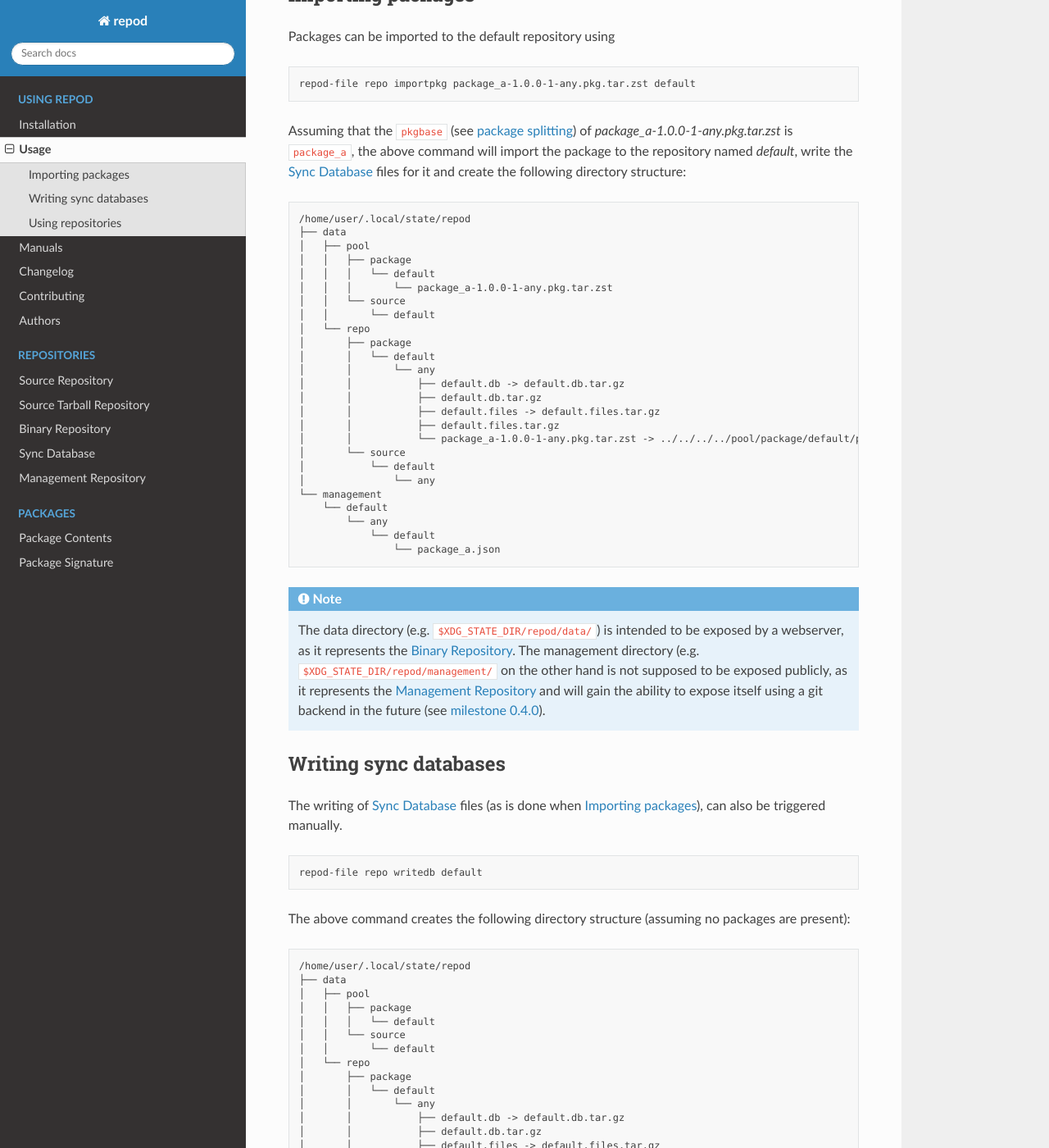
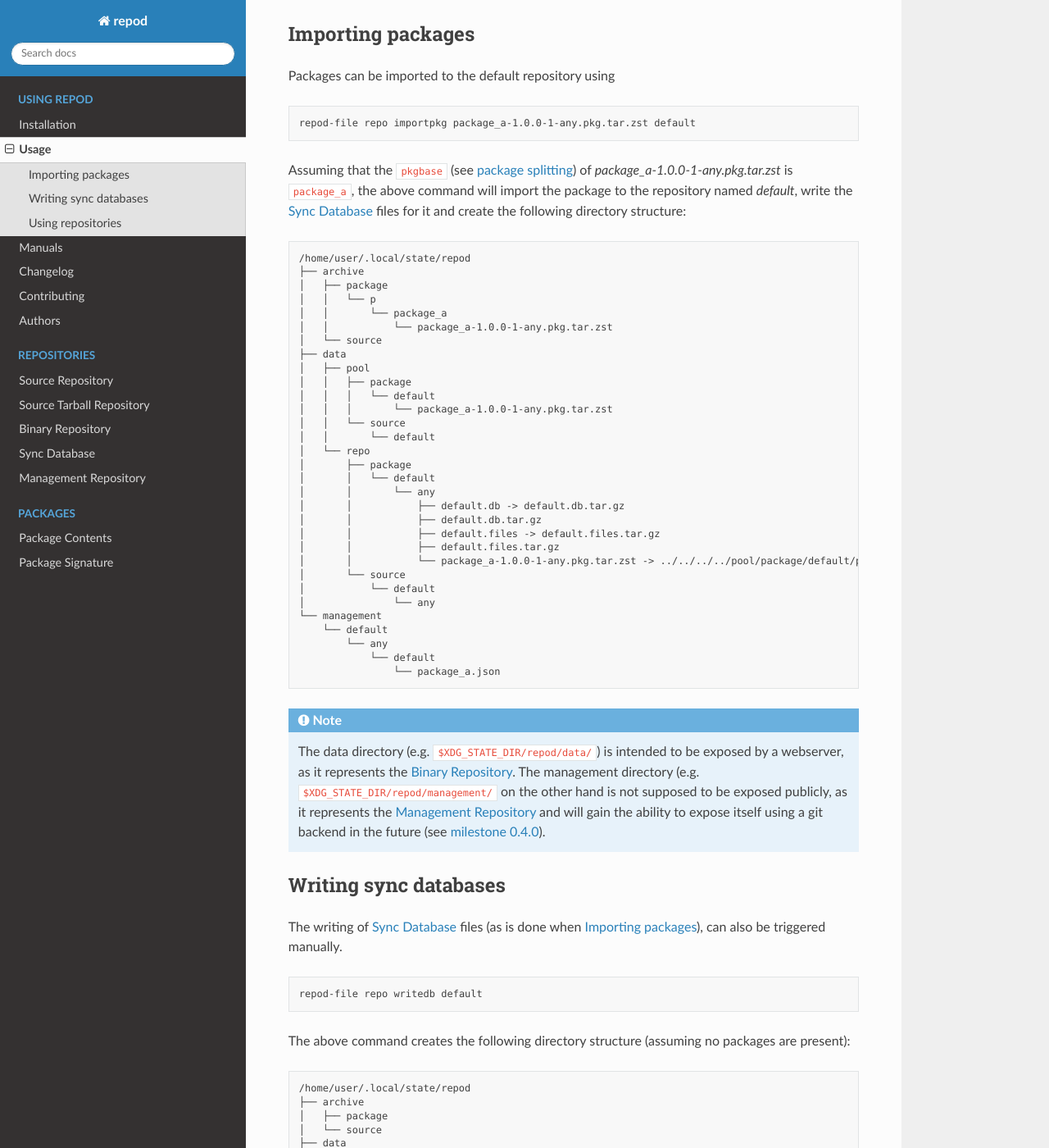
Before and after one commit to archlinux/repod, a Sphinx documentation site: the page built from docs/repod/usage.rst, in a window 1280 px wide and 1400 px high, scrolled down 921 px. Shown: the whole window at 82% size. Built offline with Sphinx 7.4.7 and the Read the Docs theme 2.0.0, drawn with Linux system fonts in a browser that asks for light colours; some of the changed text lies outside the part shown.

Commit message:
Extend usage information with archiving details
docs/repod/usage.rst:
Add details about archiving directories structure, when importing
packages.

```diff
--- a/docs/repod/usage.rst
+++ b/docs/repod/usage.rst
@@ -13,9 +13,11 @@ files and repositories.
   The ``repod-file`` tool is currently still limited in scope. It can
 
   * import packages to existing repositories
+  * update packages in existing repositories
   * write repository sync databases
   * inspect package files
   * write JSON schema used by repod
+  * create archives for package files and signatures
 
 The tool can be used per-user (reading configuration from
 ``$XDG_CONFIG_DIR/repod/repod.conf`` and
@@ -61,6 +63,12 @@ database` files for it and create the following directory structure:
 .. code::
 
   /home/user/.local/state/repod
+  ├── archive
+  │   ├── package
+  │   │   └── p
+  │   │       └── package_a
+  │   │           └── package_a-1.0.0-1-any.pkg.tar.zst
+  │   └── source
   ├── data
   │   ├── pool
   │   │   ├── package
@@ -114,6 +122,9 @@ packages are present):
 .. code::
 
   /home/user/.local/state/repod
+  ├── archive
+  │   ├── package
+  │   └── source
   ├── data
   │   ├── pool
   │   │   ├── package
```
